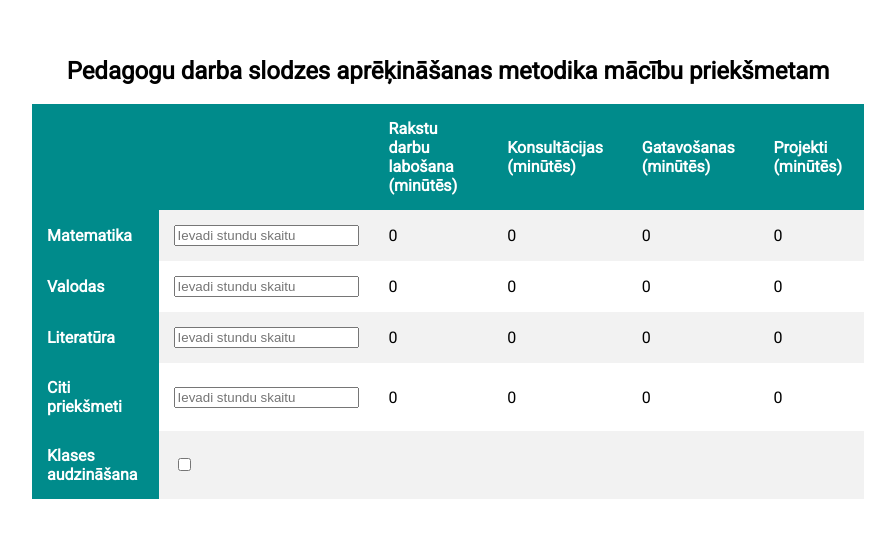
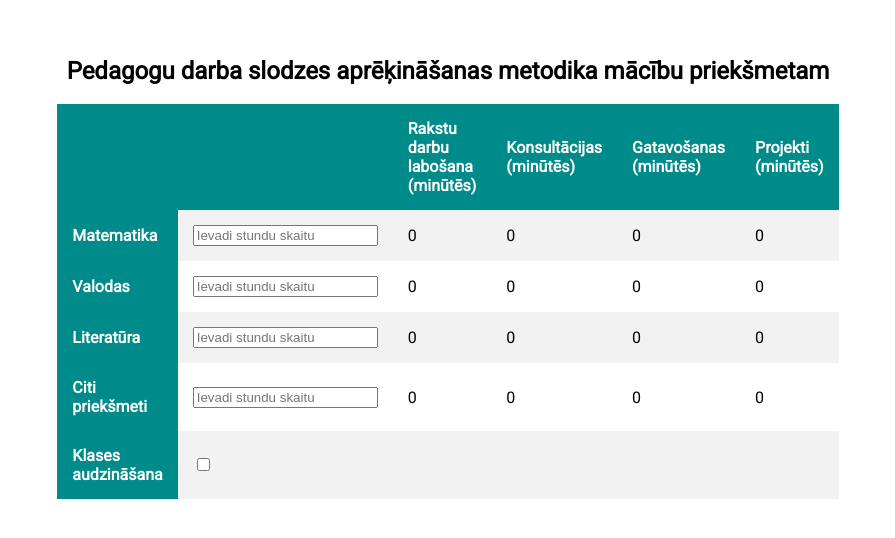
Before and after one commit to lynxja/tmp, a plain HTML site: page index.html in a window 1280 px wide. Shown: the part 132-670 px from the top of the page, without its empty margins (192-1087 px from the left). Drawn offline with Linux system fonts and the light colour scheme.

Commit message:
Update style.css

```diff
--- a/style.css
+++ b/style.css
@@ -17,7 +17,7 @@ body {
 
 table {
     border-collapse: collapse;
-    width: 65%;
+    width: 35%;
 }
 
 th, td {
```
